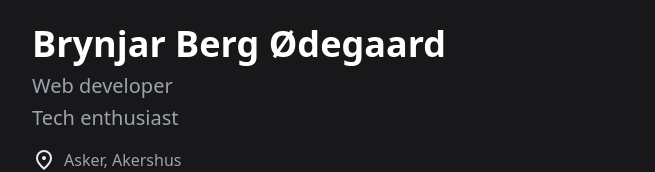
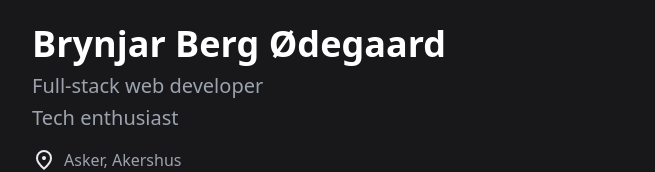
Before and after one commit to Helkion7/portfolio, a React (Vite) app: page / in a window 1280 px wide. Shown: the top 172 px of the page, without its empty margins (312-967 px from the left). Built offline with nearby package versions, Linux system fonts and the light colour scheme.

Commit message:
small changes

```diff
--- a/src/components/ProfileHeader.jsx
+++ b/src/components/ProfileHeader.jsx
@@ -9,7 +9,9 @@ const ProfileHeader = () => {
       </h1>
 
       <div className="space-y-1 mb-4">
-        <p className="text-gray-400 text-lg sm:text-xl">Web developer</p>
+        <p className="text-gray-400 text-lg sm:text-xl">
+          Full-stack web developer
+        </p>
         <p className="text-gray-400 text-lg sm:text-xl">Tech enthusiast</p>
       </div>
 
@@ -31,7 +33,9 @@ const ProfileHeader = () => {
       <div className="flex flex-col sm:flex-row gap-4">
         <button className="flex items-center justify-center gap-2 bg-zinc-800 hover:bg-zinc-700 px-4 py-2 rounded-md">
           <FileText size={20} />
-          <span><a href=""></a></span>
+          <span>
+            <a href=""></a>
+          </span>
         </button>
         <div className="flex gap-4">
           <a
```
